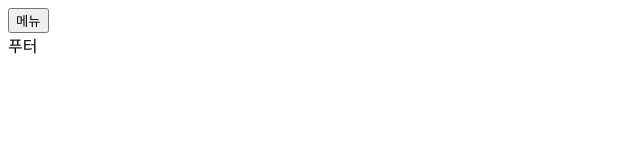
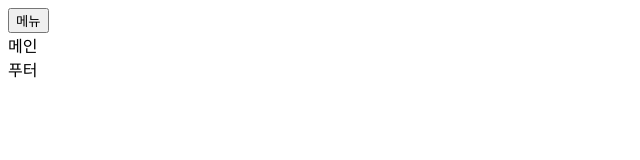
Before and after one commit to toy-study-2020/react-blog, a JavaScript app in the folder client/: page / in a window 1280 px wide. Shown: the top 160 px of the page, without its empty margins (0-640 px from the left). Built offline with nearby package versions, Linux system fonts and the light colour scheme; the HTML template or start-up script is replaced by a standard one.

Commit message:
feat: Main 컴포넌트 추가, 컨텐츠 영역 감싸는 main 태그 추가

```diff
--- a/client/src/App.js
+++ b/client/src/App.js
@@ -2,18 +2,25 @@ import { BrowserRouter as Router, Route, Redirect } from 'react-router-dom';
 import Header from './components/Header';
 import Footer from './components/Footer';
 import Member from './containers/member/Member';
+import Main from './containers/main/Main';
 
 function App() {
   return (
     <Router>
       <Header />
+      <main>
+        <Route
+          exact
+          path="/"
+          render={Main}/>
         <Route
           path="/member/register"
           render={Member}/>
         <Route
           path="/member/login"
           render={Member}/>
-      {/*<Redirect path="*" to="/" />*/}
+        <Redirect path="*" to="/" />
+      </main>
       <Footer />
     </Router>
   );
```
Lines whose indentation alone changed are shown as unchanged.
